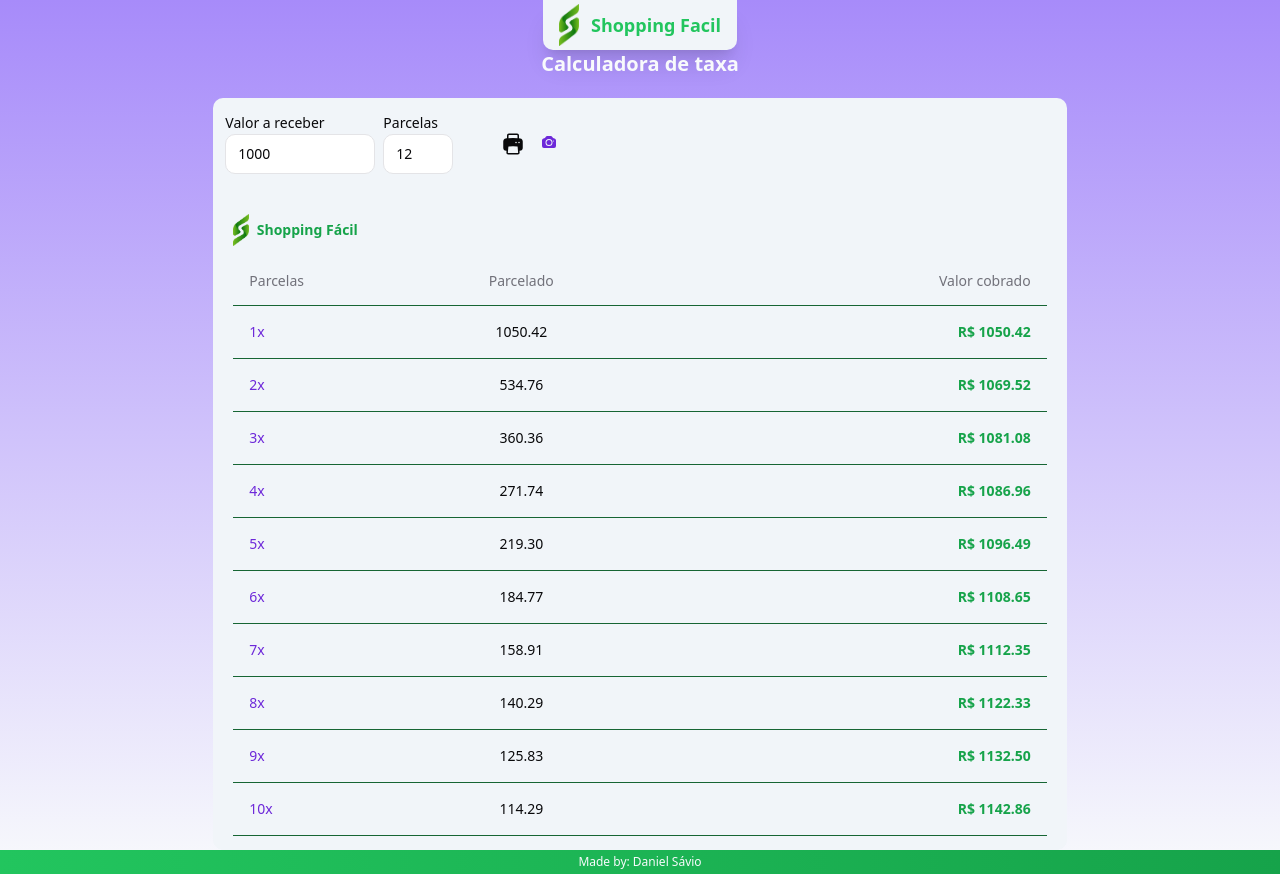
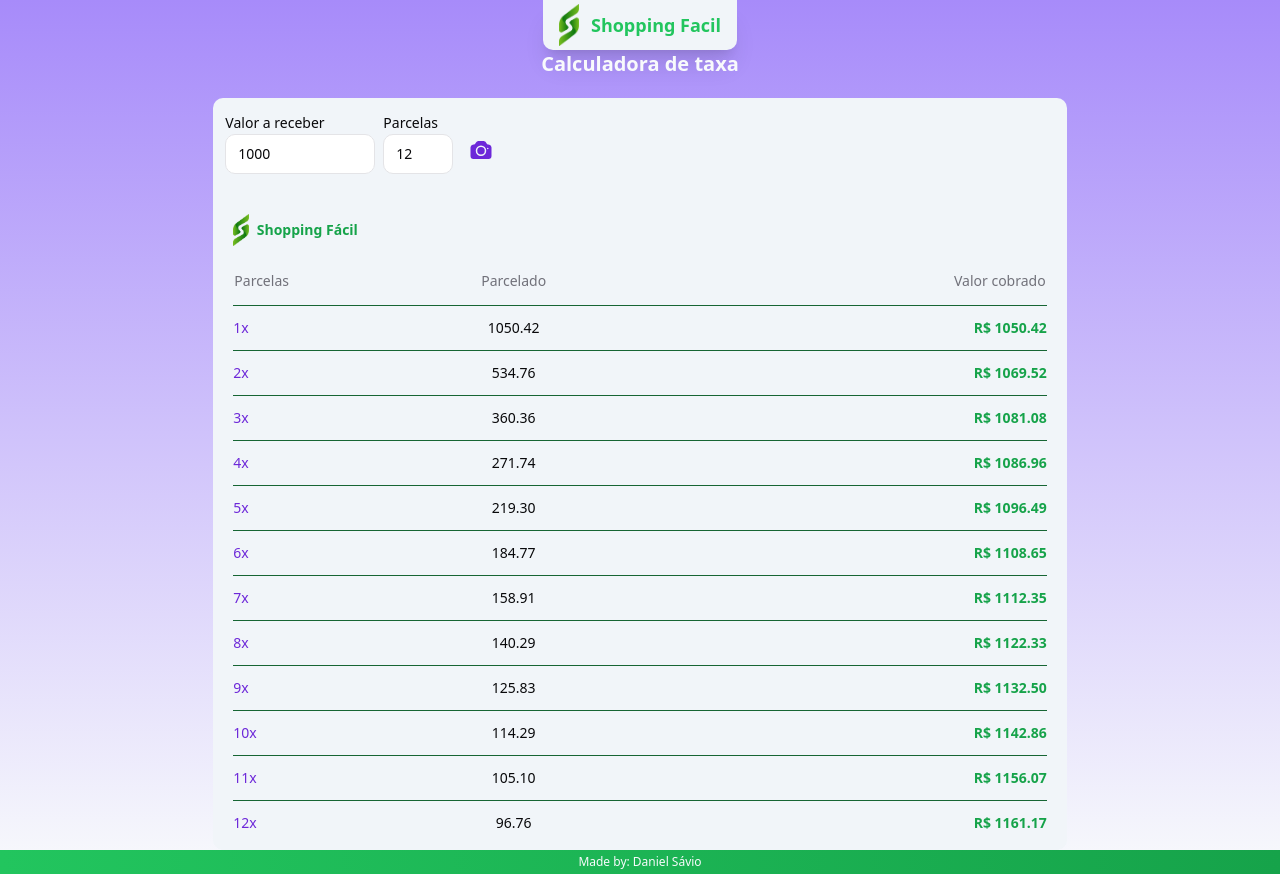
Before and after one commit to Daniel-Savio/shopping-facil, a React (Vite) app: page / in a window 1280 px wide. Built offline with nearby package versions, Linux system fonts and the light colour scheme.

Commit message:
Style: taking the printer button out

```diff
--- a/src/components/input.tsx
+++ b/src/components/input.tsx
@@ -11,7 +11,7 @@ const Input = React.forwardRef<HTMLInputElement, InputProps>(
       <input
         type={type}
         className={cn(
-          "flex h-10 w-full rounded-md border border-input bg-background px-3 py-2 text-sm ring-offset-background file:border-0 file:bg-transparent file:text-sm file:font-medium placeholder:text-muted-foreground focus-visible:outline-none focus-visible:ring-2 focus-visible:ring-ring focus-visible:ring-offset-2 disabled:cursor-not-allowed disabled:opacity-50",
+          "flex h-10 w-full max-sm:h-7 max-sm:text-xs rounded-md border border-input bg-background px-3 py-2 text-sm ring-offset-background file:border-0 file:bg-transparent file:text-sm file:font-medium placeholder:text-muted-foreground focus-visible:outline-none focus-visible:ring-2 focus-visible:ring-ring focus-visible:ring-offset-2 disabled:cursor-not-allowed disabled:opacity-50",
           className
         )}
         ref={ref}
--- a/src/components/label.tsx
+++ b/src/components/label.tsx
@@ -5,7 +5,7 @@ import { cva, type VariantProps } from "class-variance-authority"
 import { cn } from "../lib/utils"
 
 const labelVariants = cva(
-  "text-sm font-medium leading-none peer-disabled:cursor-not-allowed peer-disabled:opacity-70"
+  "max-sm:text-xs text-sm font-medium leading-none peer-disabled:cursor-not-allowed peer-disabled:opacity-70"
 )
 
 const Label = React.forwardRef<
--- a/src/components/table.tsx
+++ b/src/components/table.tsx
@@ -72,7 +72,7 @@ const TableHead = React.forwardRef<
   <th
     ref={ref}
     className={cn(
-      "h-12 px-4 text-left align-middle font-medium text-muted-foreground [&:has([role=checkbox])]:pr-0",
+      "h-12 text-left align-middle font-medium text-muted-foreground [&:has([role=checkbox])]:pr-0",
       className
     )}
     {...props}
@@ -86,7 +86,7 @@ const TableCell = React.forwardRef<
 >(({ className, ...props }, ref) => (
   <td
     ref={ref}
-    className={cn("p-4 align-middle [&:has([role=checkbox])]:pr-0", className)}
+    className={cn("pt-3 pb-3 pr-0 pl-0 align-middle [&:has([role=checkbox])]:pr-0", className)}
     {...props}
   />
 ))
--- a/src/pages/home.tsx
+++ b/src/pages/home.tsx
@@ -127,7 +127,7 @@ export function Home() {
       <h1 className="text-slate-50 font-bold text-xl">Calculadora de taxa</h1>
       <div
         id="main-content"
-        className="flex flex-col p-3 bg-slate-100 rounded-md max-h-screen gap-5 w-4/6 max-sm:w-[98%] overflow-y-auto "
+        className="flex flex-col p-3 bg-slate-100 rounded-md max-h-screen gap-5 w-4/6 max-sm:w-[98%] max/sm:h-[110%] overflow-y-auto "
       >
         <div className="flex w-full max-w-sm gap-2 justify-left items-center">
           <div className="inputGroup">
@@ -159,27 +159,11 @@ export function Home() {
           </div>
 
           <svg
-            onClick={() => {
-              window.print();
-            }}
-            xmlns="http://www.w3.org/2000/svg"
-            viewBox="0 0 24 24"
-            fill="currentColor"
-            className="w-6 h-6 ml-10 mt-1 cursor-pointer transition-all delay-100 hover:text-green-600 active:text-green-600"
-          >
-            <path
-              fillRule="evenodd"
-              d="M7.875 1.5C6.839 1.5 6 2.34 6 3.375v2.99c-.426.053-.851.11-1.274.174-1.454.218-2.476 1.483-2.476 2.917v6.294a3 3 0 0 0 3 3h.27l-.155 1.705A1.875 1.875 0 0 0 7.232 22.5h9.536a1.875 1.875 0 0 0 1.867-2.045l-.155-1.705h.27a3 3 0 0 0 3-3V9.456c0-1.434-1.022-2.7-2.476-2.917A48.716 48.716 0 0 0 18 6.366V3.375c0-1.036-.84-1.875-1.875-1.875h-8.25ZM16.5 6.205v-2.83A.375.375 0 0 0 16.125 3h-8.25a.375.375 0 0 0-.375.375v2.83a49.353 49.353 0 0 1 9 0Zm-.217 8.265c.178.018.317.16.333.337l.526 5.784a.375.375 0 0 1-.374.409H7.232a.375.375 0 0 1-.374-.409l.526-5.784a.373.373 0 0 1 .333-.337 41.741 41.741 0 0 1 8.566 0Zm.967-3.97a.75.75 0 0 1 .75-.75h.008a.75.75 0 0 1 .75.75v.008a.75.75 0 0 1-.75.75H18a.75.75 0 0 1-.75-.75V10.5ZM15 9.75a.75.75 0 0 0-.75.75v.008c0 .414.336.75.75.75h.008a.75.75 0 0 0 .75-.75V10.5a.75.75 0 0 0-.75-.75H15Z"
-              clipRule="evenodd"
-            />
-          </svg>
-
-          <svg
             xmlns="http://www.w3.org/2000/svg"
             viewBox="0 0 24 24"
             fill="currentColor"
             onClick={printTable}
-            className="w-6 h-6 text-violet-700 ml-1 p-1 cursor-pointer"
+            className="w-8 h-8 text-violet-700 ml-1 mt-4 p-1 cursor-pointer"
           >
             <path d="M12 9a3.75 3.75 0 1 0 0 7.5A3.75 3.75 0 0 0 12 9Z" />
             <path
@@ -190,7 +174,7 @@ export function Home() {
           </svg>
         </div>
 
-        <div id="table" className="p-2" ref={printRef}>
+        <div id="table" className="p-2 overflow-x-hidden" ref={printRef}>
           {createTable()}
         </div>
       </div>
```
